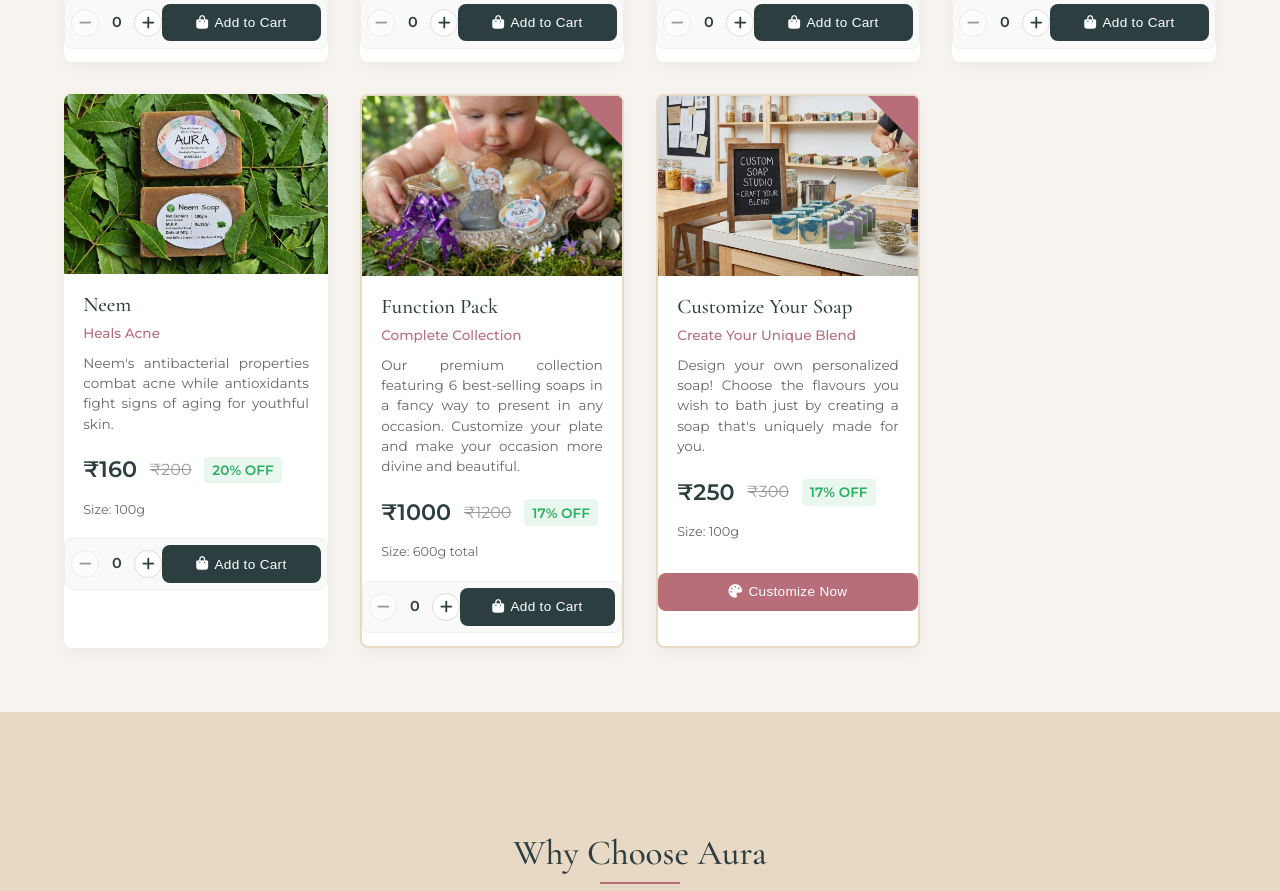
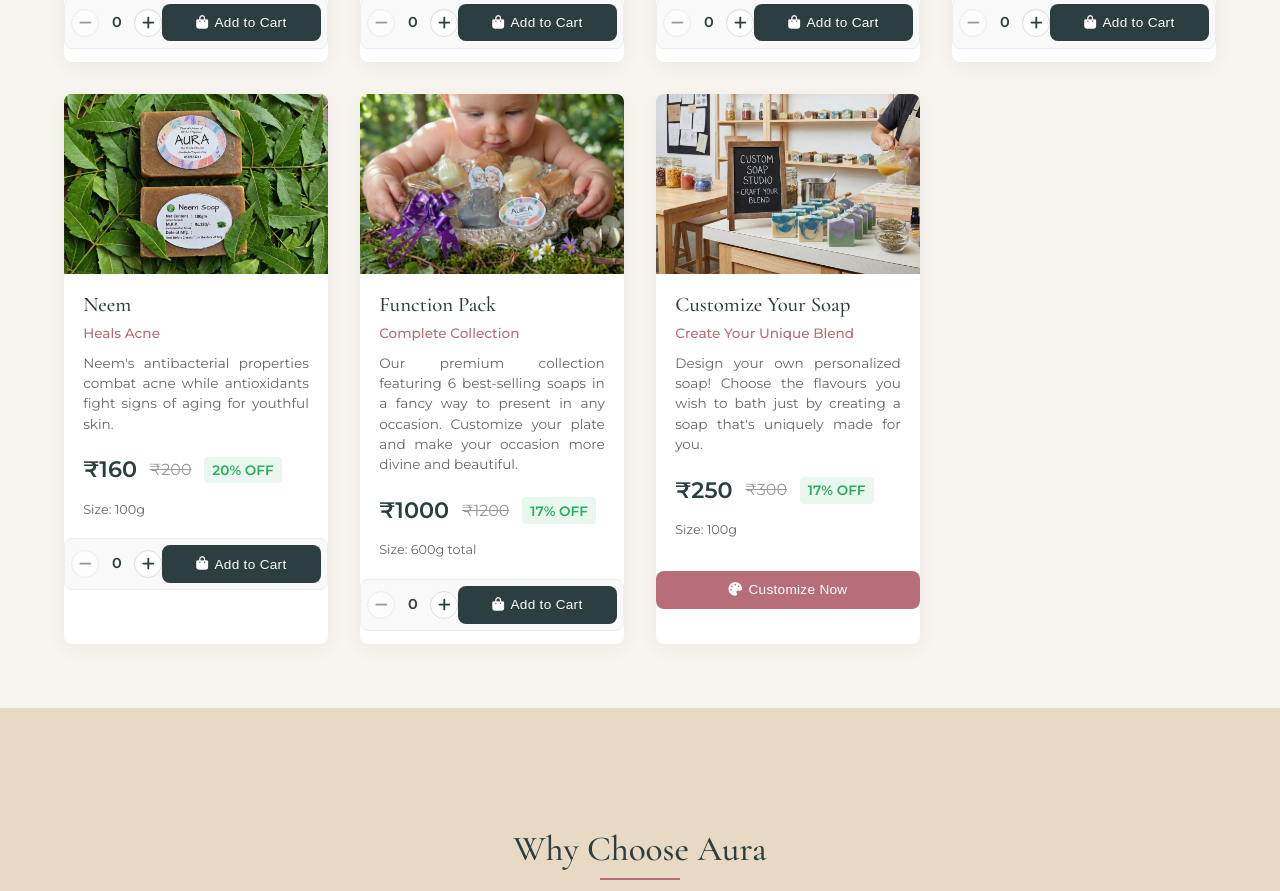
Before and after one commit to bhaporganics/aurasoaps, a plain HTML site: page index.html in a window 1280 px wide. Shown: the part 3016-3907 px from the top of the page. Drawn offline with nearby package versions, Linux system fonts and the light colour scheme.

Commit message:
Update style.css

```diff
--- a/style.css
+++ b/style.css
@@ -1277,39 +1277,6 @@
     font-size: 1.1rem;
     margin-bottom: 0.5rem;
     color: var(--secondary);
-}
-
-/* Special Product Cards */
-.special-product {
-    border: 2px solid var(--primary);
-    position: relative;
-    overflow: hidden;
-}
-
-.special-product::before {
-    content: '';
-    position: absolute;
-    top: 0;
-    right: 0;
-    width: 0;
-    height: 0;
-    border-style: solid;
-    border-width: 0 50px 50px 0;
-    border-color: transparent var(--accent) transparent transparent;
-    z-index: 1;
-}
-
-.special-product::after {
-    content: '';
-    position: absolute;
-    top: 8px;
-    right: 5px;
-    color: white;
-    font-size: 0.7rem;
-    font-weight: 600;
-    z-index: 2;
-    transform: rotate(45deg);
-    transform-origin: top right;
 }
 
 .customize-btn {
```
